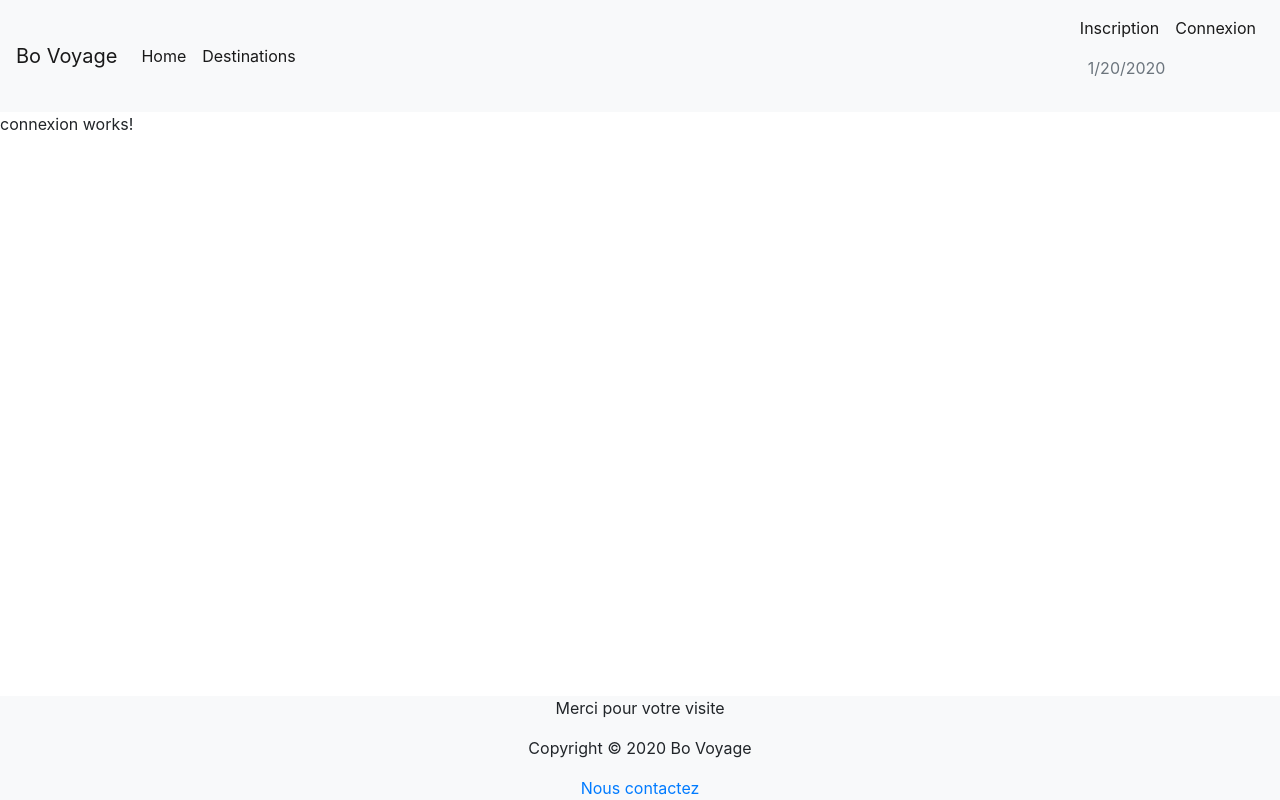
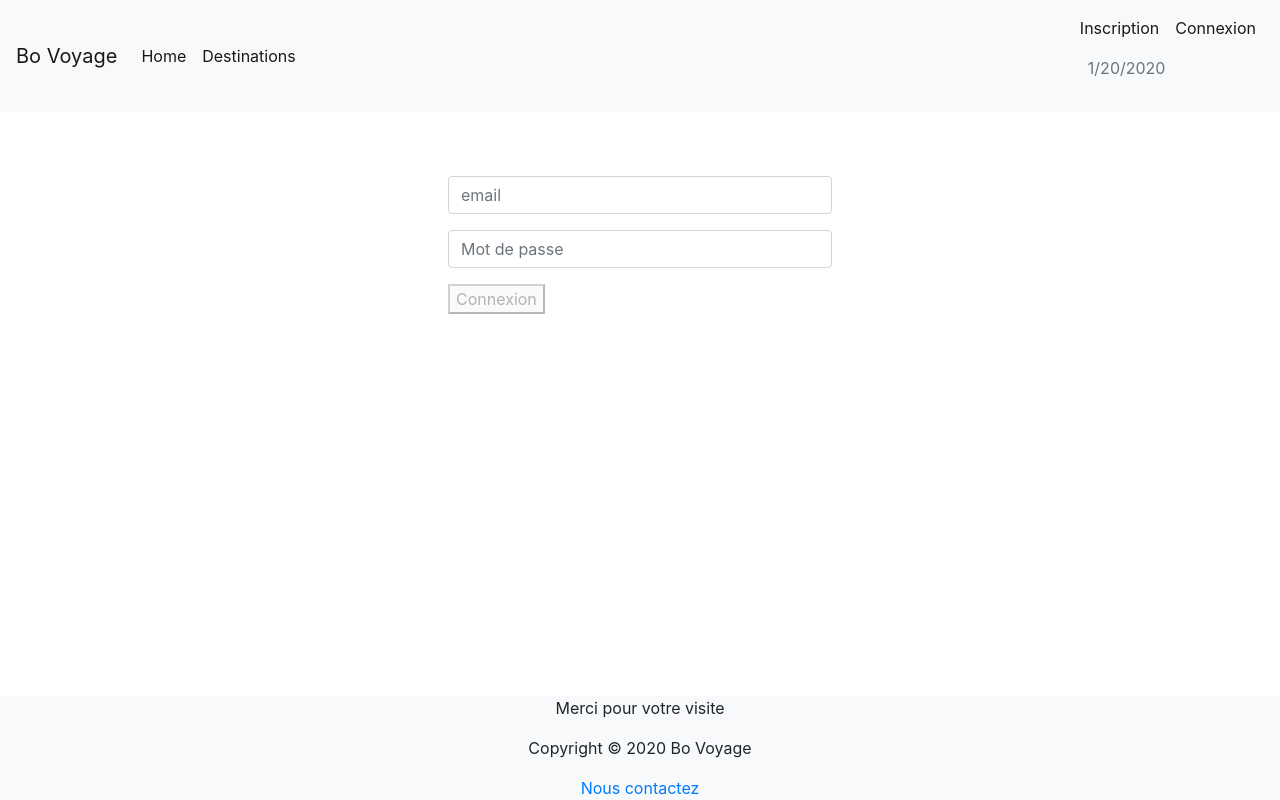
Before and after one commit to PChaigneau/projetWeb, an Angular app: page /connexion in a window 1280 px wide. Built offline with nearby package versions, Linux system fonts and the light colour scheme; no server answers; what angular-in-memory-web-api would draw is missing.

Commit message:
connexion + navbarUpdate

```diff
--- a/src/app/connexion/connexion.component.css
+++ b/src/app/connexion/connexion.component.css
@@ -0,0 +1,6 @@
+.logForm{
+    margin:auto;
+    padding:5%;
+    width:40%;
+
+}
--- a/src/app/connexion/connexion.component.html
+++ b/src/app/connexion/connexion.component.html
@@ -1 +1,7 @@
-<p>connexion works!</p>
+<form (ngSubmit)="onSubmit()" [formGroup]="logForm" class="logForm">
+<div  class="form-group">
+<input type="text" formControlName="email" placeholder="email" class="form-control mb-3" />
+<input type="text" formControlName="motDePasse" placeholder="Mot de passe" class="form-control mb-3" />
+</div>
+<button type="submit" [disabled]="logForm.invalid">Connexion</button>
+</form>
--- a/src/app/connexion/connexion.component.ts
+++ b/src/app/connexion/connexion.component.ts
@@ -1,4 +1,9 @@
 import { Component, OnInit } from '@angular/core';
+import { FormGroup, FormControl, Validators } from '@angular/forms';
+import { UtilisateurService } from '../shared/utilisateur.service';
+import { Router } from '@angular/router';
+import { LoginService } from '../shared/login.service';
+
 
 @Component({
   selector: 'app-connexion',
@@ -7,9 +12,35 @@ import { Component, OnInit } from '@angular/core';
 })
 export class ConnexionComponent implements OnInit {
 
-  constructor() { }
+  logForm: FormGroup;
+
+  constructor(private loginService:LoginService, private router:Router) { }
+
+
+
 
   ngOnInit() {
+    this.logForm = new FormGroup({
+      email: new FormControl('',[Validators.required]),
+      motDePasse: new FormControl('',[Validators.required]),
+    })
+
   }
 
+  login() {
+
+    this.loginService.login(this.logForm.value.email, this.logForm.value.motDePasse);
+  }
+
+  islogged() {
+    return this.loginService.islogged()
+  }
+
+  onSubmit() {if(this.logForm.valid) this.login();}
+
+
+
+
+
+
 }
--- a/src/app/inscription/inscription.component.css
+++ b/src/app/inscription/inscription.component.css
@@ -0,0 +1,6 @@
+.userForm{
+    margin:auto;
+    padding:5%;
+    width:40%;
+
+}
--- a/src/app/inscription/inscription.component.html
+++ b/src/app/inscription/inscription.component.html
@@ -6,14 +6,23 @@
             <div class="input-group-prepend">
                 <label class="input-group-text" for="civiliteSelect">Civilité : </label>
             </div>
-            <select class="custom-select" id="civiliteSelect">
+            <select class="custom-select" formControlName="civilite" id="civiliteSelect">
                 <option selected></option>
                 <option value="M">M</option>
                 <option value="F">F</option>
             </select>
         </div>
         <input type="text" formControlName="date_naissance" placeholder="Date de naissance" class="form-control mb-3" />
+        <input type="text" formControlName="email" placeholder="email" class="form-control mb-3" />
+        <input type="text" formControlName="motDePasse" placeholder="Mot de passe" class="form-control mb-3" />
+        <label class="" for="voie">Adresse : </label>
+        <input type="text" id="voie" formControlName="voie" placeholder="Voie" class="form-control mb-3" />
+        <div class="input-group mb-3">
+            <input type="text" formControlName="codePostal" placeholder="Code postal" class="form-control" />
+            <input type="text" formControlName="commune" placeholder="Commune" class="form-control" />
         </div>
+    </div>
+
 
     <button type="submit" [disabled]="userForm.invalid">Valider</button>
 </form>
--- a/src/app/inscription/inscription.component.ts
+++ b/src/app/inscription/inscription.component.ts
@@ -1,5 +1,7 @@
 import { Component, OnInit } from '@angular/core';
-import { FormGroup, FormControl } from '@angular/forms';
+import { FormGroup, FormControl, Validators } from '@angular/forms';
+import { UtilisateurService } from '../shared/utilisateur.service';
+import { Router } from '@angular/router';
 
 @Component({
   selector: 'app-inscription',
@@ -10,19 +12,26 @@ export class InscriptionComponent implements OnInit {
 
   userForm: FormGroup;
 
-  constructor() { }
+  constructor(private utilisateurService:UtilisateurService, private router:Router) { }
 
   ngOnInit() {
     this.userForm = new FormGroup({
-      nom: new FormControl(),
-      prenom: new FormControl(),
-      civilite: new FormControl(),
-      date_naissance: new FormControl(),
+      nom: new FormControl('',[Validators.required]),
+      prenom: new FormControl('',[Validators.required]),
+      civilite: new FormControl('',[Validators.required]),
+      date_naissance: new FormControl('',[Validators.required]),
+      email: new FormControl('',[Validators.required]),
+      motDePasse: new FormControl('',[Validators.required]),
     })
   }
 
   onSubmit() {
-    console.log(this.userForm.value)
+    if(this.userForm.valid){
+      const utilisateur = this.userForm.value;
+      this.utilisateurService.createUser(utilisateur).subscribe(
+        ()=> this.router.navigate(['/accueil'])
+      )
+    }
   }
 
 
--- a/src/app/navbar/navbar.component.html
+++ b/src/app/navbar/navbar.component.html
@@ -20,14 +20,16 @@
     <div>
         <ul class="navbar-nav mr-auto">
             <li class="nav-item active">
-                <a class="nav-link" href="#">Inscription </a>
+                <a class="nav-link"  routerLink="/inscription">Inscription </a>
             </li>
-            <li class="nav-item active">
-                <a class="nav-link" href="#">Connexion </a>
+            <li class="nav-item active" *ngIf="!isLogged">
+                <a class="nav-link"  routerLink="/connexion">Connexion </a>
+            </li>
+            <li class="nav-item active" *ngIf="isLogged">
+                <p class="nav-link" (click)="logout()">Deconnexion </p>
             </li>
         </ul>
-        <button class="nav-link disabled" (click)="logout()" *ngIf="loginService.isLogged">LogOut</button>
-        <p class="nav-link disabled" *ngIf="loginService.isLogged">{{ Utilisateur.nom }}</p>
+        <p class="nav-link disabled" *ngIf="isLogged">{{ utilisateur.nom }}</p>
         <p class="nav-link disabled">{{getFormatteddate() }}</p>
     </div>
     </div>
@@ -35,3 +37,7 @@
 
 
 </nav>
+
+<!--TO DO:
+Un seul bouton de connexion qui renvoie vers une page : "déjà inscrit ? sinon inscrivez-vous"
+-->
--- a/src/app/navbar/navbar.component.ts
+++ b/src/app/navbar/navbar.component.ts
@@ -1,5 +1,6 @@
 import { Component, OnInit } from '@angular/core';
 import { LoginService } from '../shared/login.service';
+import { Utilisateur } from '../Model/utilisateur';
 
 @Component({
   selector: 'app-navbar',
@@ -10,17 +11,20 @@ export class NavbarComponent implements OnInit {
 
   title='Bo Voyage';
   isLogged: boolean;
+  utilisateur:Utilisateur;
 
   constructor(private loginService : LoginService) { }
 
   ngOnInit() {
+    this.isLogged = false;
+    this.utilisateur = this.loginService.user
   }
 
   getFormatteddate(){
     return new Date().toLocaleDateString();
   }
   logout(){
-    this.loginService.logout();  // login service
+    this.loginService.logout();
     this.isLogged=this.loginService.islogged();
 
   }
--- a/src/app/shared/login.service.ts
+++ b/src/app/shared/login.service.ts
@@ -20,6 +20,7 @@ export class LoginService {
       (result)=> this.user = result);
      if(email===this.user.email && motDePasse===this.user.motDePasse)
      this.isLogged = true;
+     this.router.navigate(['accueil']);
    }
 
   logout(){
--- a/src/app/shared/utilisateur.service.ts
+++ b/src/app/shared/utilisateur.service.ts
@@ -17,7 +17,7 @@ export class UtilisateurService {
   updateUser(utilisateur){
     return this.httpClient.put('api/voyageurs', utilisateur) }
 
-  createuser(utilisateur){
+  createUser(utilisateur){
     return this.httpClient.post('api/voyageurs', utilisateur);
   }
 
```
Lines whose indentation alone changed are shown as unchanged.
